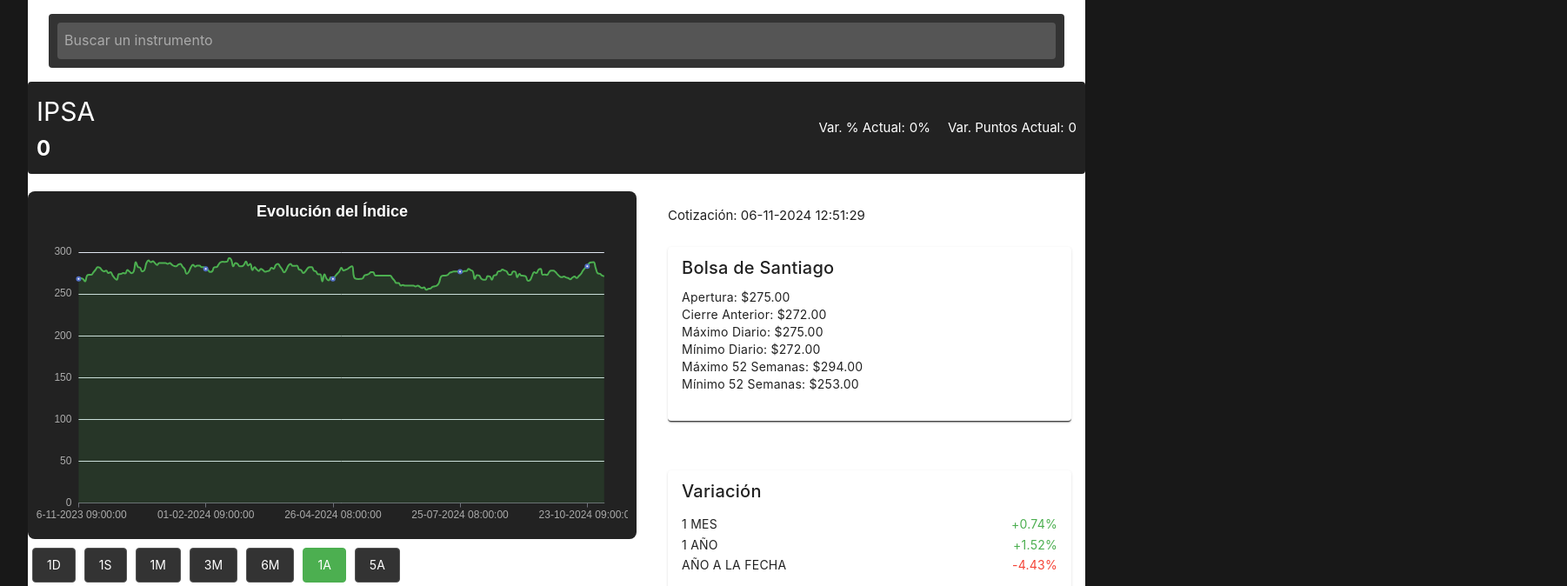
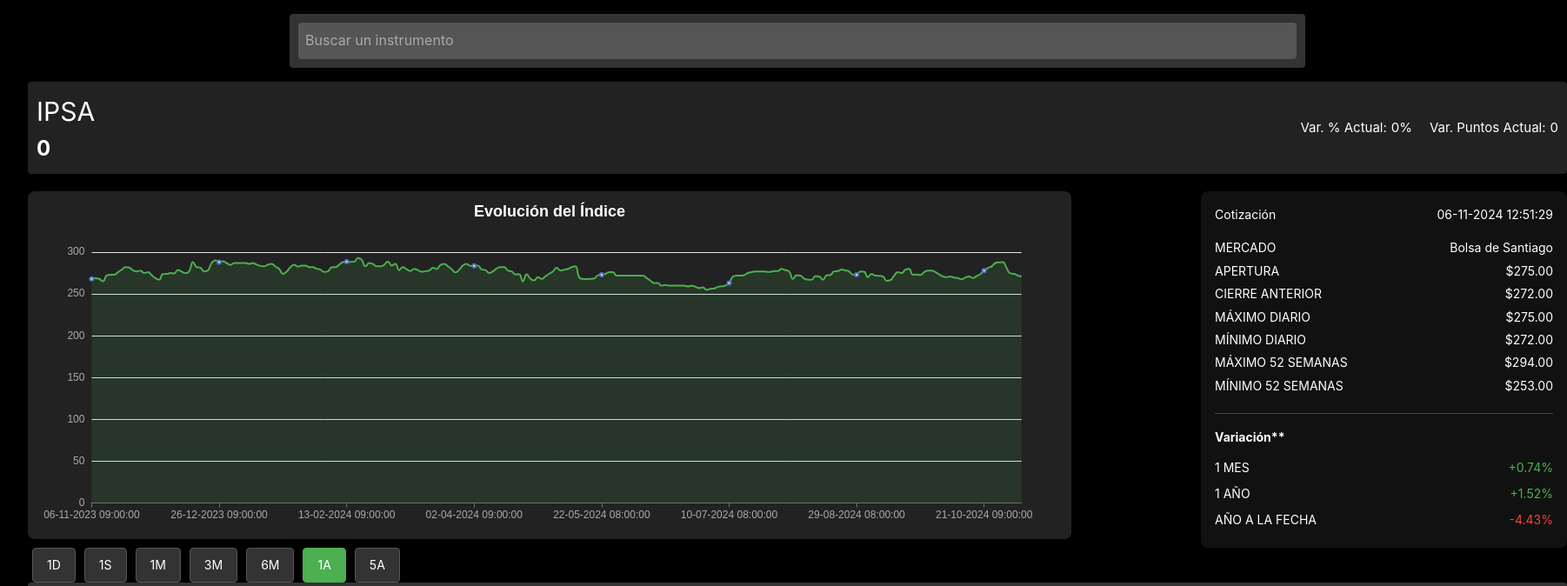
Before and after one commit to FelipeSTW/prueba-tecnica, a Vue app: page / in a window 1280 px wide. Shown: the top 674 px of the page at 87% size, 1802 px wide, since content can reach past the window. Built offline with nearby package versions, Linux system fonts and the light colour scheme.

Commit message:
ultimos arreglos

```diff
--- a/src/assets/base.css
+++ b/src/assets/base.css
@@ -57,6 +57,9 @@
   margin: 0;
   font-weight: normal;
 }
+.v-application.v-theme--light.v-layout.v-layout--full-height.v-locale--is-ltr {
+  background-color: black;
+}
 
 body {
   min-height: 100vh;
--- a/src/assets/main.css
+++ b/src/assets/main.css
@@ -31,5 +31,6 @@
     display: grid;
     grid-template-columns: 1fr;
     padding: 0 2rem 2rem;
+    background-color: black;
   }
 }
--- a/src/components/chartcomponent/ChartComponent.vue
+++ b/src/components/chartcomponent/ChartComponent.vue
@@ -180,7 +180,7 @@
 .chart-container {
   position: relative;
   height: 400px;
-  width: 700px;
+  width: 1200px;
   background-color: #222;
   padding: 10px;
   border-radius: 8px;
--- a/src/components/instrumentitemcomponent/InstrumentItemComponent.vue
+++ b/src/components/instrumentitemcomponent/InstrumentItemComponent.vue
@@ -64,6 +64,7 @@
   width: 14%;
   font-weight: bold;
   text-align: left;
+  color: white;
 }
 .instrument-last,
 .instrument-amount,
--- a/src/components/searchcomponent/SearchBarComponent.vue
+++ b/src/components/searchcomponent/SearchBarComponent.vue
@@ -108,6 +108,7 @@
 .list-result li {
   list-style-type: none;
   cursor: pointer;
+  color: white;
 }
 
 .list-result li:hover {
--- a/src/components/summarycomponent/SummaryComponent.vue
+++ b/src/components/summarycomponent/SummaryComponent.vue
@@ -1,42 +1,42 @@
 <template>
-  <v-container v-if="summaryData">
-    <v-row class="summary-header">
-      <v-col>
-        <span>Cotización: {{ summaryData.date }}</span>
-      </v-col>
-    </v-row>
-    <v-row>
-      <v-col>
-        <v-card class="market-details">
-          <v-card-title>{{ summaryData.marketName }}</v-card-title>
-          <v-card-text>
-            <div>
-              <span>Apertura: {{ formatCurrency(summaryData.openPrice) }}</span>
+  <div class="summary-component" v-if="summaryData">
+    <div class="header">
+      <span>Cotización</span>
+      <span>{{ summaryData.date }}</span>
     </div>
-            <div>
-              <span>Cierre Anterior: {{ formatCurrency(summaryData.closePrice) }}</span>
+    <div class="market-details">
+      <div class="detail">
+        <span>MERCADO</span>
+        <span>{{ summaryData.marketName }}</span>
       </div>
-            <div>
-              <span>Máximo Diario: {{ formatCurrency(summaryData.maxDay) }}</span>
+      <div class="detail">
+        <span>APERTURA</span>
+        <span>{{ formatCurrency(summaryData.openPrice) }}</span>
       </div>
-            <div>
-              <span>Mínimo Diario: {{ formatCurrency(summaryData.minDay) }}</span>
+      <div class="detail">
+        <span>CIERRE ANTERIOR</span>
+        <span>{{ formatCurrency(summaryData.closePrice) }}</span>
       </div>
-            <div>
-              <span>Máximo 52 Semanas: {{ formatCurrency(summaryData.max52W) }}</span>
+      <div class="detail">
+        <span>MÁXIMO DIARIO</span>
+        <span>{{ formatCurrency(summaryData.maxDay) }}</span>
       </div>
-            <div>
-              <span>Mínimo 52 Semanas: {{ formatCurrency(summaryData.min52W) }}</span>
+      <div class="detail">
+        <span>MÍNIMO DIARIO</span>
+        <span>{{ formatCurrency(summaryData.minDay) }}</span>
       </div>
-          </v-card-text>
-        </v-card>
-      </v-col>
-    </v-row>
-    <v-row>
-      <v-col>
-        <v-card class="variation-section">
-          <v-card-title>Variación</v-card-title>
-          <v-card-text>
+      <div class="detail">
+        <span>MÁXIMO 52 SEMANAS</span>
+        <span>{{ formatCurrency(summaryData.max52W) }}</span>
+      </div>
+      <div class="detail">
+        <span>MÍNIMO 52 SEMANAS</span>
+        <span>{{ formatCurrency(summaryData.min52W) }}</span>
+      </div>
+    </div>
+    <div class="variation-section">
+      <div class="variation-header">Variación**</div>
+      <div class="variation-details">
         <div
           class="variation-item"
           v-for="(value, label) in summaryData.variations"
@@ -45,11 +45,9 @@
           <span>{{ label }}</span>
           <span :class="{ positive: value >= 0, negative: value < 0 }">{{ formatPercentage(value) }}</span>
         </div>
-          </v-card-text>
-        </v-card>
-      </v-col>
-    </v-row>
-  </v-container>
+      </div>
+    </div>
+  </div>
 </template>
 
 <script>
@@ -61,7 +59,9 @@
   setup() {
     const instrumentStore = useInstrumentStore();
 
-    const summaryData = computed(() => instrumentStore.summaryData);
+    const summaryData = computed(() => {
+      return instrumentStore.summaryData;
+    });
 
     const formatCurrency = (value) => {
       if (value === null || value === undefined) return '-';
@@ -89,7 +89,7 @@
   padding: 16px;
   border-radius: 8px;
   font-size: 14px;
-  width: 100%;
+  width: 550px;
 }
 .header {
   display: flex;
@@ -102,8 +102,21 @@
   padding-bottom: 16px;
   margin-bottom: 16px;
 }
+.detail {
+  display: flex;
+  justify-content: space-between;
+  margin: 4px 0;
+}
 .variation-section {
   margin-top: 16px;
+}
+.variation-header {
+  font-weight: bold;
+  margin-bottom: 8px;
+}
+.variation-details {
+  display: flex;
+  flex-direction: column;
 }
 .variation-item {
   display: flex;
--- a/src/main.js
+++ b/src/main.js
@@ -2,16 +2,33 @@
 import { createApp } from 'vue';
 import { createPinia } from 'pinia';
 import { createVuetify } from 'vuetify';
-import 'vuetify/styles';
-import '@mdi/font/css/materialdesignicons.css';
+import 'vuetify/styles'; // Importa los estilos globales de Vuetify
+import '@mdi/font/css/materialdesignicons.css'; // Importa los íconos de Material Design
+
+// Importa todos los componentes y directivas de Vuetify
+import * as components from 'vuetify/components';
+import * as directives from 'vuetify/directives';
+
 import axios from 'axios';
 import App from './App.vue';
 
-const vuetify = createVuetify();
+// Inicializa Vuetify con componentes y directivas
+const vuetify = createVuetify({
+  components,
+  directives,
+});
+
 const pinia = createPinia();
 
+// Crea la instancia de Vue
 const app = createApp(App);
+
+// Utiliza Pinia y Vuetify
 app.use(vuetify);
 app.use(pinia);
-app.config.globalProperties.$axios = axios; // Hace que axios esté disponible globalmente
+
+// Hace que axios esté disponible globalmente
+app.config.globalProperties.$axios = axios;
+
+// Monta la aplicación
 app.mount('#app');
```
Lines whose indentation alone changed are shown as unchanged.
